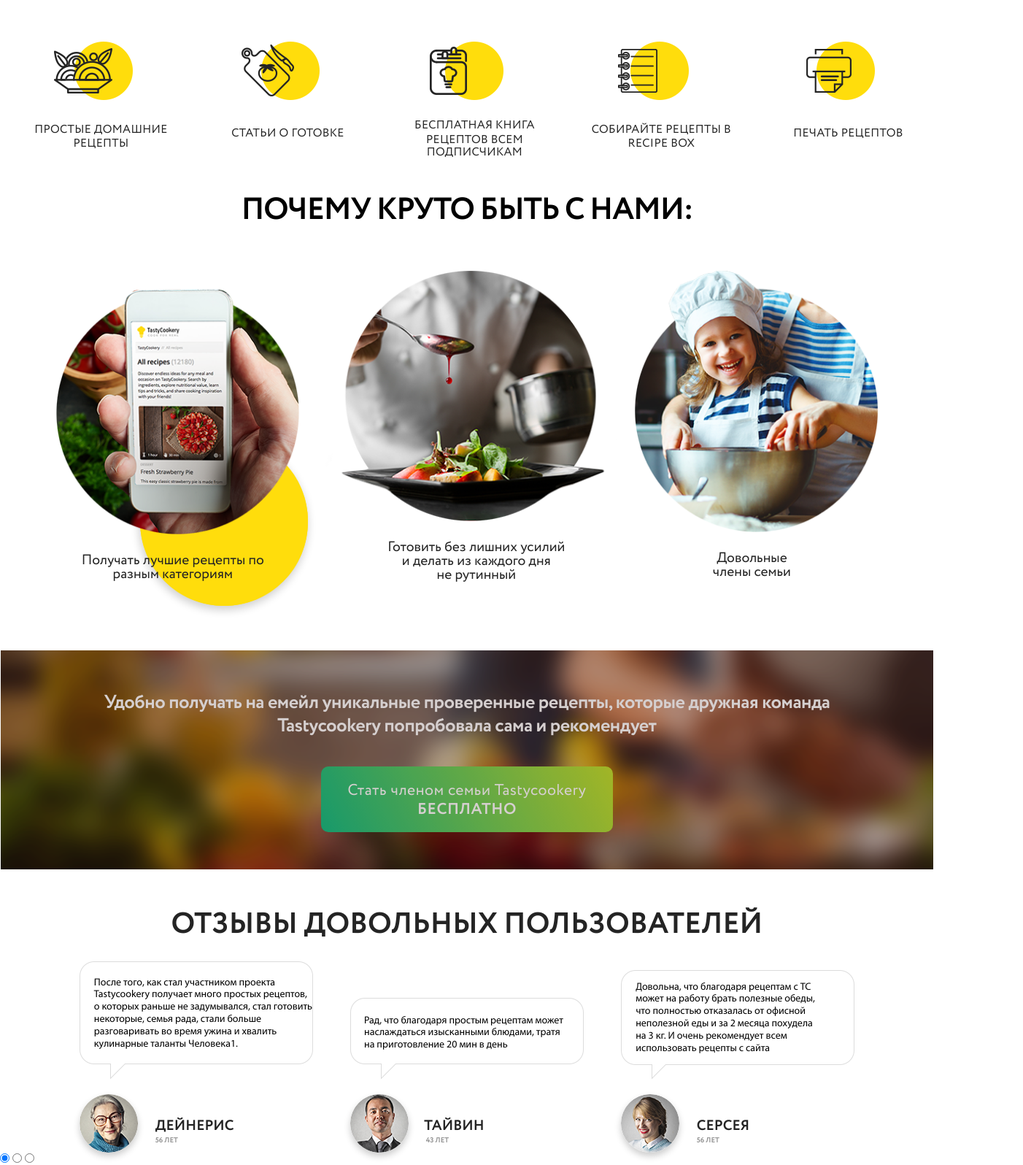
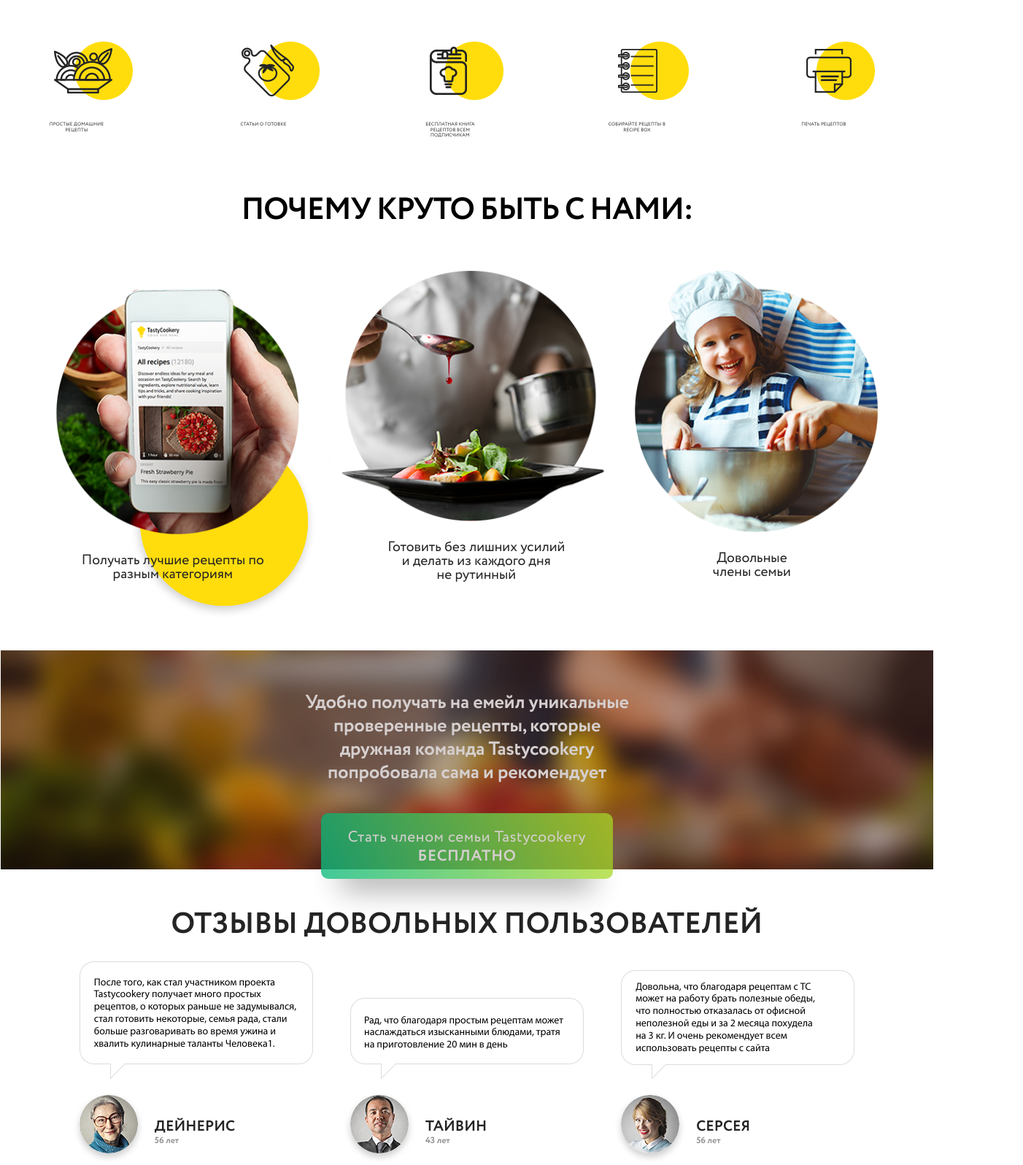
Before and after one commit to MusTravel/TastyCoock, a plain HTML site: page index.html in a window 1280 px wide. Shown: the part 602-2198 px from the top of the page at 73% size, 1402 px wide, since content can reach past the window. Drawn offline with Linux system fonts and the light colour scheme.

Commit message:
Add files via upload

```diff
--- a/css/desktop/section1.css
+++ b/css/desktop/section1.css
@@ -23,7 +23,6 @@
  	padding: 59px 0 0 164px;
 }
 .section1_h3 {
- 	font-family: Circe ;
     font-weight: normal;
     font-style: normal;
  	font-size: 12px;
@@ -34,7 +33,6 @@
 
 }
 .section1_h1 {
- 	font-family: Circe ;
  	font-style: bold;
  	font-size: 54px;
  	margin:  0;
@@ -46,7 +44,6 @@
 
 }
 .section1_p {
- 	font-family: Circe ;
     font-weight: 400;
     font-style: normal;
  	font-size: 22px;
@@ -79,14 +76,10 @@
 
 .section1_btn > span {
     font-size: 14pt;
-    font-family: "Circe";
     color: rgb(255, 255, 255);
     font-weight: bold;
     text-transform: uppercase;
     line-height: 1.3;
     letter-spacing: 0.4pt;
     text-align: center;
-    -moz-transform: matrix( 2.44467694477211,0,0,2.44467694477211,0,0);
-    -webkit-transform: matrix( 2.44467694477211,0,0,2.44467694477211,0,0);
-    -ms-transform: matrix( 2.44467694477211,0,0,2.44467694477211,0,0);
 }
--- a/css/desktop/section2.css
+++ b/css/desktop/section2.css
@@ -11,49 +11,54 @@
     justify-content: flex-start;
 
 }
+.section2_radiobox{
+    display: none;
+}
 .section2_p {
-    font-size: 6.545px;
-    font-family: "Circe";
+    font-size: 16px;
     color: rgb(36, 36, 36);
     text-transform: uppercase;
     line-height: 1.2;
-    -moz-transform: matrix( 2.44467694477211,0,0,2.44467694477211,0,0);
-    -webkit-transform: matrix( 2.44467694477211,0,0,2.44467694477211,0,0);
-    -ms-transform: matrix( 2.44467694477211,0,0,2.44467694477211,0,0);
     margin: 0 0 0 0 ;
     padding: 23px 0 0 0;
-    letter-spacing: -0.3pt;
+    letter-spacing: -0.2px;
+    width: 180px;
 }
 
 .section2_box1     {
+    order: 1;
     padding-top: 1px;
-    padding-left: 181px;
+    padding-left: 145px;
 }
 .section2_box1 > p {
+    padding-top: 21px;
+    padding-left: 2px;
+}
+
+.section2_box2     {
+    order: 2;
+    padding-left: 43px;
+    padding-top: 1px;
+}
+.section2_box2 > p {
     padding-top: 21px;
     padding-left: 1px;
 }
 
-.section2_box2     {
-    padding-left: 116px;
-    padding-top: 1px;
-}
-.section2_box2 > p {
-    padding-top: 18px;
-    padding-left: 1px;
-}
-
 .section2_box3     {
-    padding-left: 157px;
+    order: 3;
+    padding-left: 45px;
     padding-top: 1px;
 }
 .section2_box3 > p {
+    width: 250px;
     padding-top: 21px;
     padding-left: 0px;
 }
 
 .section2_box4     {
-    padding-left: 183px;
+    order: 4;
+    padding-left: 67px;
     padding-top: 1px;
 }
 .section2_box4 > p {
@@ -62,15 +67,13 @@
 }
 
 .section2_box5     {
+    order: 5;
     padding-top: 1px;
-    padding-left: 138px;
+    padding-left: 54px;
 }
 .section2_box5 > p {
-    padding-top: 18px;
+    padding-top: 21px;
     padding-left: 0px;
-}
-.section2_radio {
-    display: none;
 }
 
 .section2_box:hover img {
--- a/css/desktop/section3.css
+++ b/css/desktop/section3.css
@@ -8,28 +8,29 @@
 }
 .section3_flex {
     padding: 0;
-    width: 100%;
+/*    width: 100%;*/
     height: 520px;
     display: flex;
     justify-content: flex-start;
-    align-items: stretch;
-    flex-wrap: nowrap;
+/*    align-items: stretch;**/
+/*    flex-wrap: nowrap;*/
     padding-top: 14px;
     margin-left: 159px;
+    margin-right: 50px;
 }
-.carousel {
-    display: none;
-}
+
 .section3_box {
+    display: block;
     padding: 0;
     height: 100%;
     display: flex;
     flex-direction: column;
     text-align: center;
 }
-
+.section3_flex:nth-child(3) {
+    width: 0;
+}
 .section3_h1 {
-    font-family: Circe ;
     font-weight: bold;
     font-size: 42px;
     text-transform: uppercase;
@@ -38,7 +39,7 @@
     padding-top: 4px;
     padding-left: 3px;
 }
-.section3_h1 > br {
+.section3_h1 > br, .section3_radiobox {
     display: none;
 }
 
@@ -74,7 +75,6 @@
 .section3_p {
     margin: 0 50px ;
     font-size: 18px;
-    font-family: "Circe";
     color: rgb(36, 36, 36);
     line-height: 1.15;
     letter-spacing: 1px;
@@ -109,7 +109,3 @@
     padding-top: 40px;
     padding-left: 30px;
 }
-.section3_radio {
-    height: 0;
-    display: none;
-}
--- a/css/desktop/section4.css
+++ b/css/desktop/section4.css
@@ -11,27 +11,24 @@
 }
 
 .section4_backimg {
-   background-image: url("../../Landing-assets/D_Screen_4_back.png");
+   background-image: url("../../Landing-assets/D_Screen_4_back.png") ;
    height: 100%;
    opacity: 0.8;
 }
 .section4_h4_1 {
-  font-size: 10.635px;
-  font-family: "Circe";
+  font-size: 26px;
   color: rgb(255, 255, 255);
   line-height: 1.231;
-  transform: matrix( 2.44467694477211,0,0,2.44467694477211,0,0);
   letter-spacing: -0.15pt;
-  padding-top: 44px;
-
+  padding-top: 56px;
 }
 
 .section4_h4_1 br:first-of-type {
     display: block;
 }
-.section4_h4_1 br:last-of-type  {
+/*.section4_h4_1 br:last-of-type  {
     display: none;
-}
+}*/
 
 .section4_btn {
    border-radius: 10px;
@@ -41,7 +38,7 @@
    background-image: -ms-linear-gradient( 27deg, rgb(18,188,130) 0%, rgb(191,223,44) 100%);
    width: 400px;
    height: 90px;
-   margin: 89px 0 0 0;
+   margin: 39px 0 0 0;
    padding-top: 3px;
    -webkit-box-shadow: 0px 41px 40px -27px rgba(0, 0, 0, 0.44);
    -moz-box-shadow: 0px 41px 40px -27px rgba(0, 0, 0, 0.44);
@@ -54,15 +51,10 @@
    box-shadow: 0px 5px 19px 11px rgba(34, 60, 80, 0.2) inset;
 }
 .section4_btn > span {
-   font-size: 16pt;
-   font-family: "Circe";
+   font-size: 21px;
    color: rgb(255, 255, 255);
-   line-height: 1.182;
-   text-align: center;
-   -moz-transform: matrix( 2.44467694477211,0,0,2.44467694477211,0,0);
-   -webkit-transform: matrix( 2.44467694477211,0,0,2.44467694477211,0,0);
-   -ms-transform: matrix( 2.44467694477211,0,0,2.44467694477211,0,0);
-   letter-spacing: 0.4pt;
+   line-height: 1.2;
+   letter-spacing: 0.5pt;
 
 }
 
--- a/css/desktop/section5.css
+++ b/css/desktop/section5.css
@@ -6,9 +6,6 @@
 }
 .section5_box_img p, .section5_box_img .p1 {
     color: #000;
-    -moz-transform: matrix( 2.44467694477211,0,0,2.44467694477211,0,0);
-    -webkit-transform: matrix( 2.44467694477211,0,0,2.44467694477211,0,0);
-    -ms-transform: matrix( 2.44467694477211,0,0,2.44467694477211,0,0);
 }
 
 .section5_h1 {
@@ -17,7 +14,6 @@
 }
 .section5_h1 > p {
     font-size: 40px;
-    font-family: "Circe";
     color: rgb(36, 36, 36);
     font-weight: bold;
     text-transform: uppercase;
@@ -32,12 +28,14 @@
     justify-content: flex-start;
     align-items: flex-end;
 }
-.section3_radio {
+.section5_radiobox {
     display: none;
   }
-
+.section5_box {
+    display: block;
+}
 .section5_box_msg {
-    position:relative;
+    position: relative;
     display: inline-block;
     left: 0;
     bottom: 0;
@@ -53,7 +51,7 @@
 }
 
 .section5_box_msg  img {
-    margin-bottom: 16px;
+/*    margin-bottom: 16px;*/
 }
 .section5_box_msg p {
     font-size: 14px;
@@ -66,6 +64,7 @@
     top: 0;
 }
 .section5_box1_msg > p {
+    width: 290px;
     padding: 22px 0 0 20px;
 }
 .section5_box2_msg > p {
@@ -74,7 +73,9 @@
 .section5_box3_msg > p {
     padding: 16px 0 0 20px;
 }
-
+.section5_box_img {
+    padding-top: 14px;
+}
 .section5_box_img > img {
     border-radius: 50%;
     box-shadow: 0px 5px 10px 0px rgba(0, 0, 0, 0.2);
@@ -82,22 +83,26 @@
 }
 
 .section5_box_img p {
-    font-size: 8px;
-    font-family: "Circe";
+    font-size: 20px;
     color: rgb(36, 36, 36);
     font-weight: bold;
     text-transform: uppercase;
     line-height: 1.2;
+    padding-top: 32px;
+    margin-left: 103px;
 }
 
 .section5_box_img .p1 {
-    font-size: 4px;
-    font-family: "Circe";
-      color: rgb(144, 144, 144);
+    font-size: 12px;
+    color: rgb(144, 144, 144);
     line-height: 1.2;
+    padding-top: 0px;
+    margin-left: 103px;
+    text-transform: lowercase;
+
 }
 
-.section5_box1_img p {
+/*.section5_box1_img p {
     padding: 24px 0 0 137px;
 }
   .section5_box1_img .p1 {
@@ -116,3 +121,4 @@
 .section5_box3_img .p1 {
     padding: 17px 0 0 137px;
 }
+*/
--- a/css/desktop/section6.css
+++ b/css/desktop/section6.css
@@ -1,6 +1,6 @@
 .section6 {
     text-align: left;
-    background: rgb(234, 127, 140) url(../../Landing-assets/D_Screen_6_back.png) no-repeat;
+    background: rgb(234, 127, 140) url(../../Landing-assets/D_Screen_6_back.png) ;
     width: 100%;
     height: 577px;
     border-bottom: 1px solid #FFF;
@@ -17,8 +17,8 @@
 }
 .section6_box2 {
 	padding-left: 0px;
-  margin-left: 151px;
-  margin-top: 83px;
+  margin-left: 148px;
+  margin-top: 84px;
   width: 400px;
 }
 .section6_box2 > input {
@@ -26,17 +26,16 @@
 }
 .section6_box1 > p {
   font-size: 26px;
-  font-family: "Circe";
   color: rgb(255, 255, 255);
   line-height: 1.1;
   letter-spacing: -0.8px;
   text-align: left;
+  width: 440px;
 }
-
+/*Стили области ввода*/
 .section6_box2_email {
   border-radius: 10px;
   font-size: 16px;
-  font-family: "Circe";
   background-color: rgb(255, 255, 255);
   width: 345px;
   height: 60px;
@@ -46,10 +45,9 @@
 }
 .section6_box2 > input::placeholder {
   font-size: 16px;
-  font-family: "Circe";
   color: rgb(144, 144, 144);
 }
-
+/*Стили для кнопки*/
 .section6_btn {
   border-radius: 10px;
   border: 0px;
@@ -73,12 +71,22 @@
 }
 .section6_btn > span {
   font-size: 24px;
-  font-family: "Circe";
   color: rgb(255, 255, 255);
   font-weight: bold;
   text-transform: uppercase;
   line-height: 1.083;
 }
+/*Стили надписи блока 2*/
+
+.section6_box2  p {
+  font-size: 15px;
+  color: rgb(255, 255, 255);
+  line-height: 1.2;
+  letter-spacing: -0.2px;
+  padding-left: 5px;
+  padding-top: 20px;
+}
+/*Стили всплывающей подсказки*/
 .section6_btn_msg {
     width: 370px;
     height: 80px;
@@ -88,31 +96,20 @@
     opacity: 0;
     color: #FFF;
     text-align: center;
-    font-family: Circe;
     font-size: 18px;
     margin-top: 0px;
     margin-bottom: -30px;
     padding-top: 15px;
     text-shadow: 3px 7px 4px rgba(224, 187, 173, 0.95);
 }
-.section6_btn:after ~ .section6_btn_box > .section6_btn_msg {
-    opacity: 0;
-}
-.section6_box2  p {
-  font-size: 15px;
-  font-family: "Circe";
-  color: rgb(255, 255, 255);
-  line-height: 1.2;
-  letter-spacing: -0.2px;
-  padding-left: 5px;
-  padding-top: 20px;
-}
 
+/*Стили окна уведомлений*/
 .section6_overlay {
   position: fixed;
+  width: 100%;
   top: 0;
+  left: 0;
   bottom: 0;
-  left: 0;
   right: 0;
   background: rgba(0, 0, 0, 0.5);
   transition: opacity 500ms;
@@ -135,22 +132,23 @@
   -moz-box-shadow: 0px 41px 40px -27px rgba(0, 0, 0, 0.44);
   box-shadow: 0px 41px 40px -27px rgba(0, 0, 0, 0.44);
   border-radius: 5px;
-  width: 30vw;
-  height: 3vw;
+  width: 35vw;
+  height: 8vw;
   position: relative;
   transition: all 5s ease-in-out;
   text-align: center;
   color: #FFF;
-  font-family: "Circe";
   font-size: 18px;
   letter-spacing: 1px;
   text-transform: uppercase;
 }
 
-.section6_popup > h2, .section6_popup > a {
+.section6_popup > h3, .section6_popup > a {
   color: #FFF;
   text-decoration: none;
-
+}
+.section6_popup > h3 {
+    margin-top: 5%;
 }
 .section6_popup .section6_close {
   position: absolute;
@@ -161,9 +159,7 @@
 .section6_popup .section6_close:hover {
   color: #06D85F;
 }
-
 .section6_message {
-  font-family: Circe;
   color: white;
   margin: 10px 0;
   background: rgba(0, 0, 0, 0.2);
--- a/css/desktop/style.css
+++ b/css/desktop/style.css
@@ -1,6 +1,7 @@
 * {
     margin: 0;
     padding: 0;
+   font-family: "Circe";
 }
 html {
     width: 100%;
@@ -10,6 +11,7 @@ body {
     width: 1440px;
     margin: 0 auto;
     scroll-behavior: smooth;
+/*    overflow-x:hidden;*/
 }
 * {
   scrollbar-color: transparent transparent; /* thumb and track color */
@@ -44,6 +46,7 @@ ol, li {
     flex-direction: column;
     flex-wrap: wrap;
 }
+
 
 @font-face {
     font-family: 'Circe';
@@ -117,53 +120,7 @@ ol, li {
     font-style: normal;
 }
 
-@font-face {
-    font-family: 'PF Handbook Pro';
-    src: url('../../fonts/PFHandbookPro/PFHandbookPro-MediumItalic.eot');
-    src: local('PFHandbookPro-MediumItalic'),
-        url('../../fonts/PFHandbookPro/PFHandbookPro-MediumItalic.eot?#iefix') format('embedded-opentype'),
-        url('../../fonts/PFHandbookPro/PFHandbookPro-MediumItalic.woff2') format('woff2'),
-        url('../../fonts/PFHandbookPro/PFHandbookPro-MediumItalic.woff') format('woff'),
-        url('../../fonts/PFHandbookPro/PFHandbookPro-MediumItalic.ttf') format('truetype');
-    font-weight: 500;
-    font-style: italic;
-}
 
-@font-face {
-    font-family: 'PF Handbook Pro Extra';
-    src: url('../../fonts/PFHandbookPro/PFHandbookPro-ExtraThin.eot');
-    src: local('PFHandbookPro-ExtraThin'),
-        url('../../fonts/PFHandbookPro/PFHandbookPro-ExtraThin.eot?#iefix') format('embedded-opentype'),
-        url('../../fonts/PFHandbookPro/PFHandbookPro-ExtraThin.woff2') format('woff2'),
-        url('../../fonts/PFHandbookPro/PFHandbookPro-ExtraThin.woff') format('woff'),
-        url('../../fonts/PFHandbookPro/PFHandbookPro-ExtraThin.ttf') format('truetype');
-    font-weight: 100;
-    font-style: normal;
-}
-
-@font-face {
-    font-family: 'PF Handbook Pro Extra';
-    src: url('../../fonts/PFHandbookPro/PFHandbookPro-ExtraThinItalic.eot');
-    src: local('PFHandbookPro-ExtraThinItalic'),
-        url('../../fonts/PFHandbookPro/PFHandbookPro-ExtraThinItalic.eot?#iefix') format('embedded-opentype'),
-        url('../../fonts/PFHandbookPro/PFHandbookPro-ExtraThinItalic.woff2') format('woff2'),
-        url('../../fonts/PFHandbookPro/PFHandbookPro-ExtraThinItalic.woff') format('woff'),
-        url('../../fonts/PFHandbookPro/PFHandbookPro-ExtraThinItalic.ttf') format('truetype');
-    font-weight: 100;
-    font-style: italic;
-}
-
-@font-face {
-    font-family: 'PF Handbook Pro';
-    src: url('../../fonts/PFHandbookPro/PFHandbookPro-Italic.eot');
-    src: local('PFHandbookPro-Italic'),
-        url('../../fonts/PFHandbookPro/PFHandbookPro-Italic.eot?#iefix') format('embedded-opentype'),
-        url('../../fonts/PFHandbookPro/PFHandbookPro-Italic.woff2') format('woff2'),
-        url('../../fonts/PFHandbookPro/PFHandbookPro-Italic.woff') format('woff'),
-        url('../../fonts/PFHandbookPro/PFHandbookPro-Italic.ttf') format('truetype');
-    font-weight: normal;
-    font-style: italic;
-}
 
 @font-face {
     font-family: 'PF Handbook Pro';
@@ -179,18 +136,6 @@ ol, li {
 
 @font-face {
     font-family: 'PF Handbook Pro';
-    src: url('../../fonts/PFHandbookPro/PFHandbookPro-LightItalic.eot');
-    src: local('PFHandbookPro-LightItalic'),
-        url('../../fonts/PFHandbookPro/PFHandbookPro-LightItalic.eot?#iefix') format('embedded-opentype'),
-        url('../../fonts/PFHandbookPro/PFHandbookPro-LightItalic.woff2') format('woff2'),
-        url('../../fonts/PFHandbookPro/PFHandbookPro-LightItalic.woff') format('woff'),
-        url('../../fonts/PFHandbookPro/PFHandbookPro-LightItalic.ttf') format('truetype');
-    font-weight: 300;
-    font-style: italic;
-}
-
-@font-face {
-    font-family: 'PF Handbook Pro';
     src: url('../../fonts/PFHandbookPro/PFHandbookPro-Bold.eot');
     src: local('PFHandbookPro-Bold'),
         url('../../fonts/PFHandbookPro/PFHandbookPro-Bold.eot?#iefix') format('embedded-opentype'),
@@ -202,42 +147,6 @@ ol, li {
 }
 
 @font-face {
-    font-family: 'PF Handbook Pro';
-    src: url('../../fonts/PFHandbookPro/PFHandbookPro-BlackItalic.eot');
-    src: local('PFHandbookPro-BlackItalic'),
-        url('../../fonts/PFHandbookPro/PFHandbookPro-BlackItalic.eot?#iefix') format('embedded-opentype'),
-        url('../../fonts/PFHandbookPro/PFHandbookPro-BlackItalic.woff2') format('woff2'),
-        url('../../fonts/PFHandbookPro/PFHandbookPro-BlackItalic.woff') format('woff'),
-        url('../../fonts/PFHandbookPro/PFHandbookPro-BlackItalic.ttf') format('truetype');
-    font-weight: 900;
-    font-style: italic;
-}
-
-@font-face {
-    font-family: 'PF Handbook Pro';
-    src: url('../../fonts/PFHandbookPro/PFHandbookPro-BoldItalic.eot');
-    src: local('PFHandbookPro-BoldItalic'),
-        url('../../fonts/PFHandbookPro/PFHandbookPro-BoldItalic.eot?#iefix') format('embedded-opentype'),
-        url('../../fonts/PFHandbookPro/PFHandbookPro-BoldItalic.woff2') format('woff2'),
-        url('../../fonts/PFHandbookPro/PFHandbookPro-BoldItalic.woff') format('woff'),
-        url('../../fonts/PFHandbookPro/PFHandbookPro-BoldItalic.ttf') format('truetype');
-    font-weight: bold;
-    font-style: italic;
-}
-
-@font-face {
-    font-family: 'PF Handbook Pro';
-    src: url('../../fonts/PFHandbookPro/PFHandbookPro-Medium.eot');
-    src: local('PFHandbookPro-Medium'),
-        url('../../fonts/PFHandbookPro/PFHandbookPro-Medium.eot?#iefix') format('embedded-opentype'),
-        url('../../fonts/PFHandbookPro/PFHandbookPro-Medium.woff2') format('woff2'),
-        url('../../fonts/PFHandbookPro/PFHandbookPro-Medium.woff') format('woff'),
-        url('../../fonts/PFHandbookPro/PFHandbookPro-Medium.ttf') format('truetype');
-    font-weight: 500;
-    font-style: normal;
-}
-
-@font-face {
     font-family: "MyriadPro";
     src: url("../../fonts/MyriadPro/MYRIADPRO-REGULAR.OTF") format("woff");
     font-weight: normal;
```
